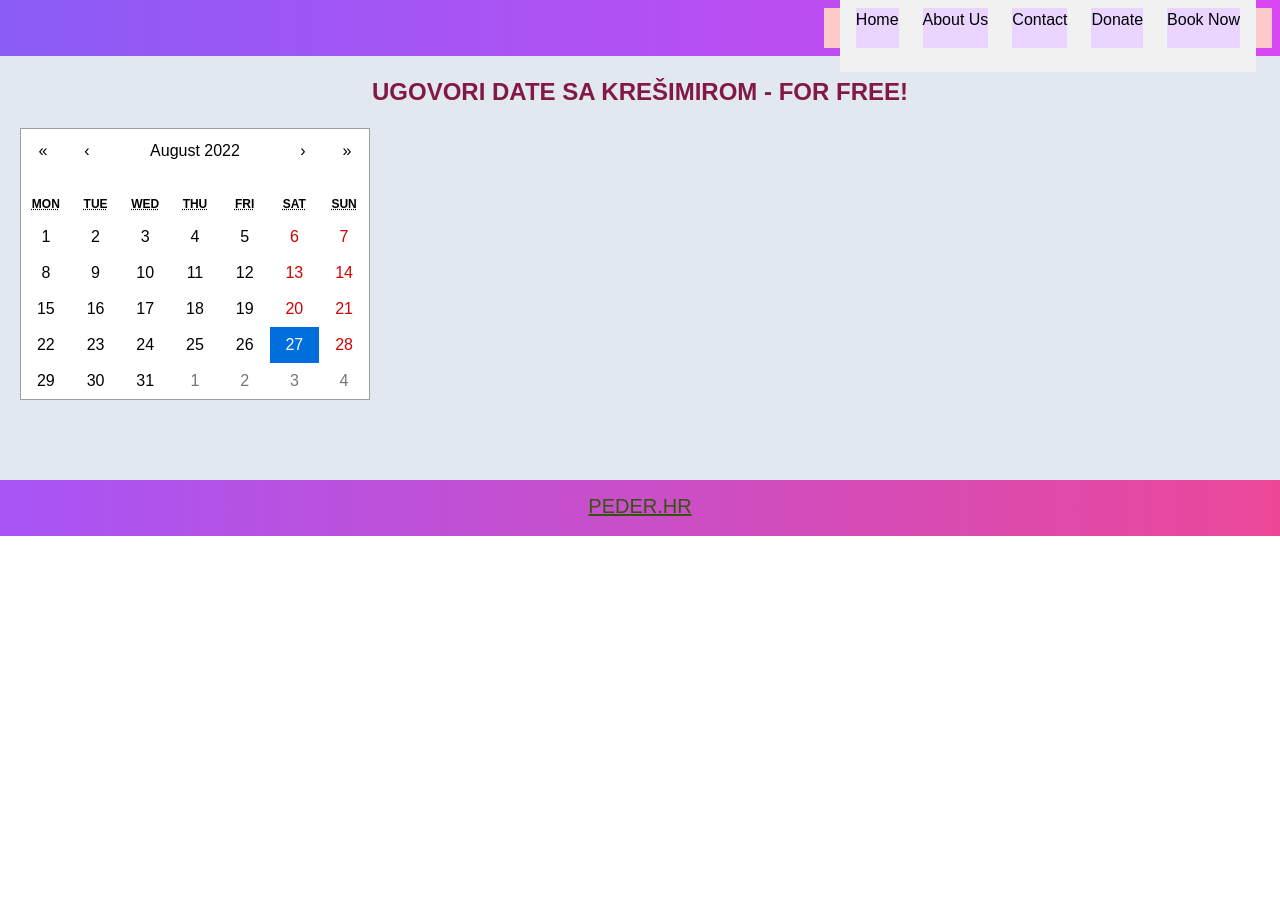
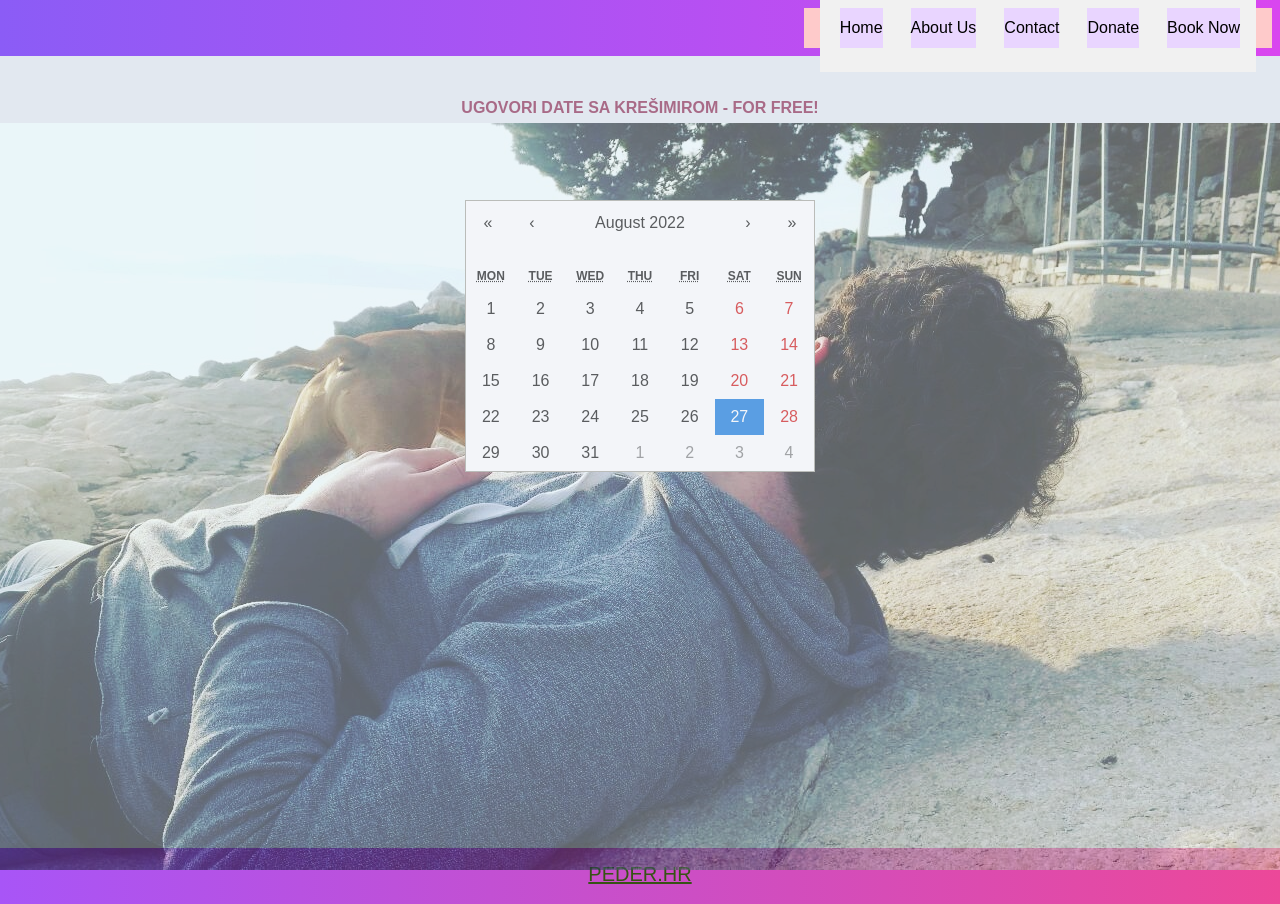
Before and after one commit to jazzDaniels/kresoHamMenu, a Next.js app: page /book in a window 1280 px wide. Before the commit the page ends 800 px from the top, so only its background shows below. Built offline with nearby package versions, Linux system fonts and the light colour scheme.

Commit message:
ispravak

```diff
--- a/components/Footer.js
+++ b/components/Footer.js
@@ -1,5 +1,3 @@
-import { AiOutlineArrowUp } from "react-icons/fa";
-
 export default function Footer() {
   return (
     <footer className="h-14 bg-gradient-to-r from-purple-500 to-pink-500 text-center justify-content">
--- a/components/NavItem.jsx
+++ b/components/NavItem.jsx
@@ -2,7 +2,7 @@ import Link from "next/link";
 const NavItem = ({ text, href, active }) => {
   return (
     <Link href={href}>
-      <div className="navItemCover bg-purple-200 h-10 align-text-bottom">
+      <div className="navItemCover bg-purple-200 h-10 align-text-bottom flex flex-col justify-center ml-1">
         <a className={`nav__item ${active ? "active" : ""}`}>{text}</a>
       </div>
     </Link>
--- a/pages/book.js
+++ b/pages/book.js
@@ -6,11 +6,13 @@ export default function CalendarGfg() {
   const [value, onChange] = useState(new Date());
 
   return (
-    <div>
-      <h1 className="text-center text-2xl uppercase text-center antialiased font-bold text-pink-900 p-5">
-        Ugovori date sa Krešimirom - for free!
-      </h1>
-      <div className="ml-5 mb-20">
+    <div className="bg-hero h-screen w-screen bg-no-repeat bg-center bg-scroll bg-auto -mb-12">
+      <div className="mt-10">
+        <h1 className="text-center text-1xl uppercase text-center antialiased font-bold text-pink-900 mt-0">
+          Ugovori date sa Krešimirom - for free!
+        </h1>
+      </div>
+      <div className="flex flex-row justify-center mt-20">
         <Calendar onChange={onChange} value={value} />
       </div>
     </div>
```
Also changed, not shown: Hamburger.js (added).
